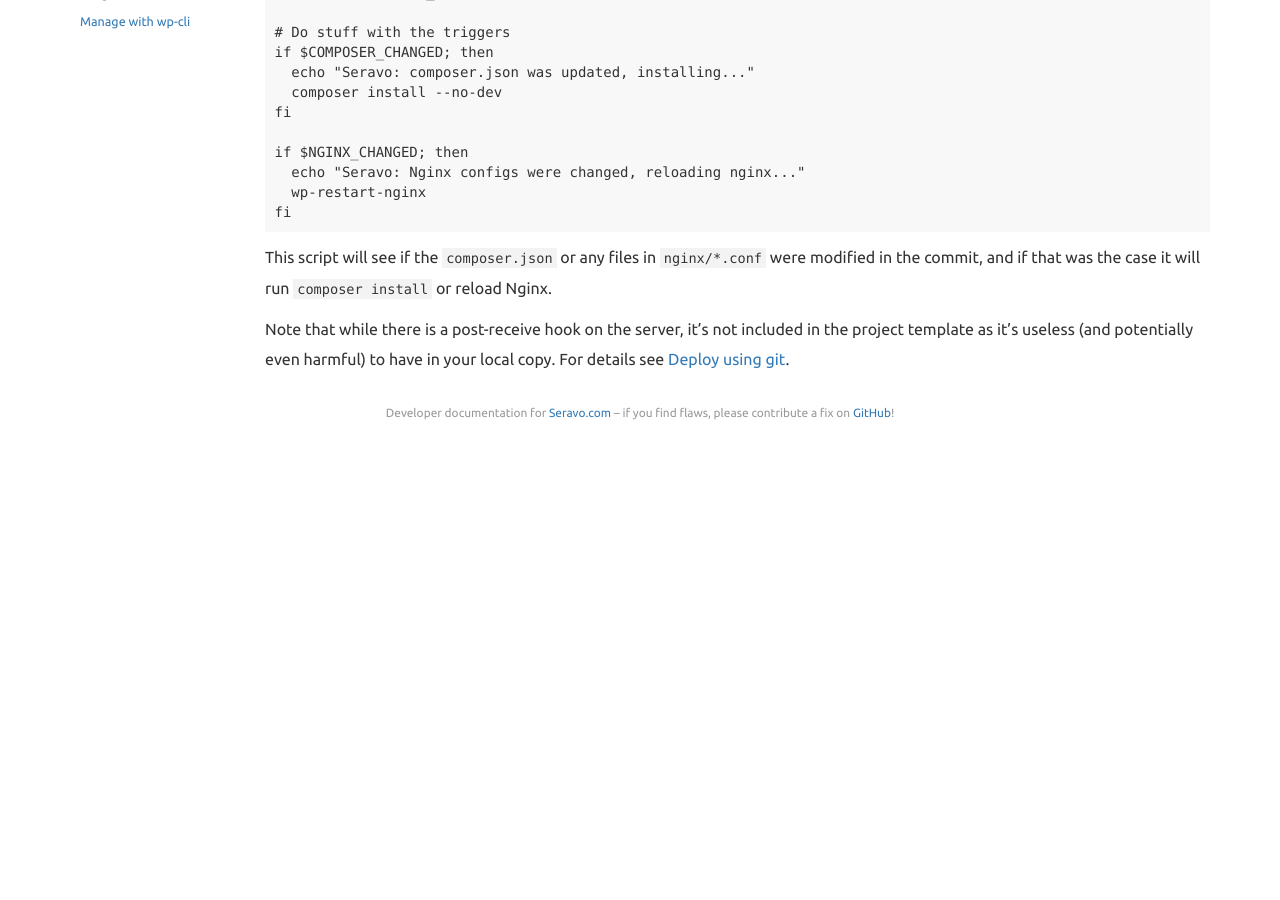
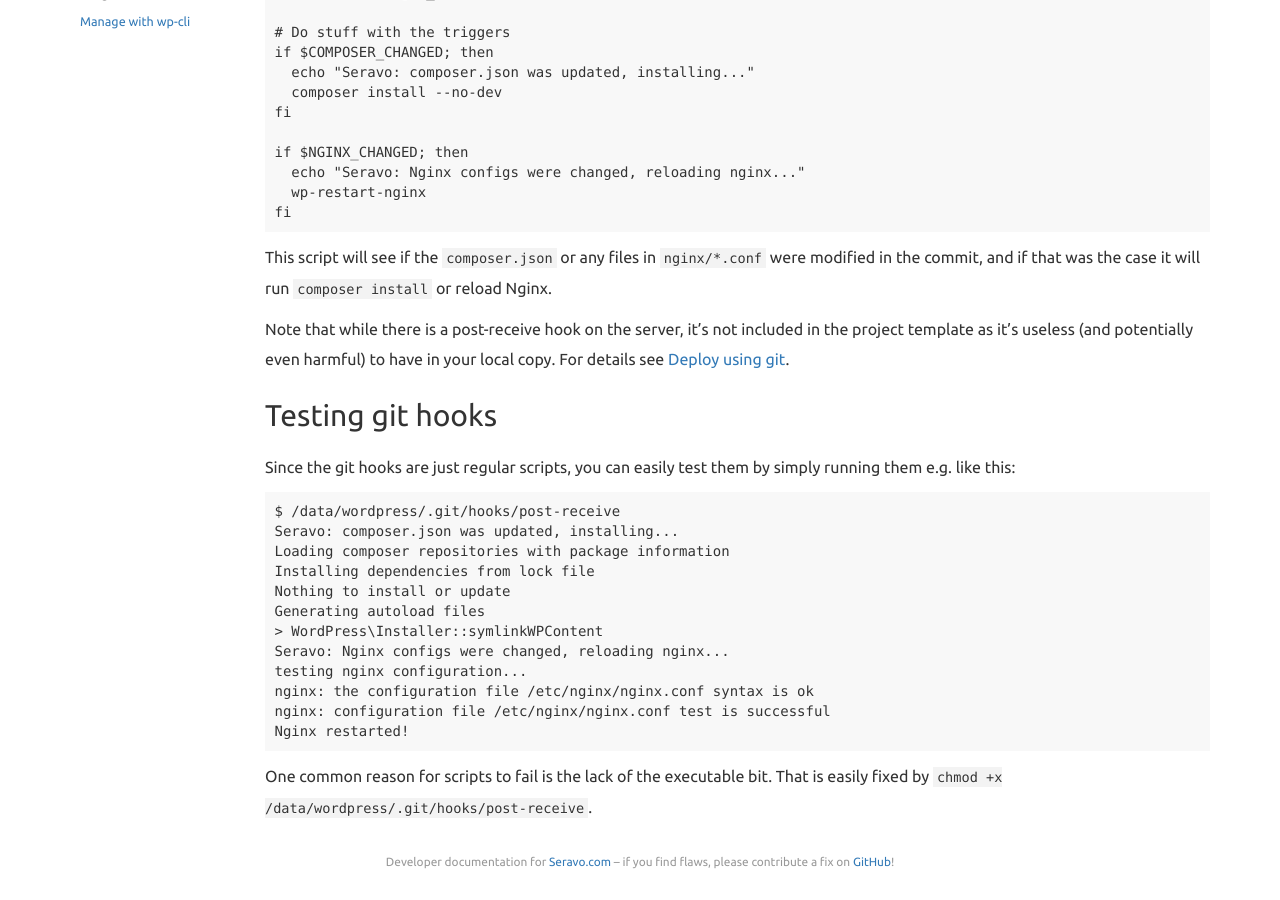
Before and after one commit to Seravo/docs, a Jekyll site: the page built from _posts/2015-10-12-using-git-hooks.md, in a window 1280 px wide and 900 px high, scrolled down 1544 px. Built offline with Jekyll 4.4.1, drawn with Linux system fonts in a browser that asks for light colours; nearby versions of some CDN libraries; before the commit the page ends 1995 px from its top, so only the background shows below that.

Commit message:
Extend git hooks docs to cover testing and reminder about chmod

````diff
--- a/_posts/2015-10-12-using-git-hooks.md
+++ b/_posts/2015-10-12-using-git-hooks.md
@@ -79,3 +79,24 @@ fi
 This script will see if the `composer.json` or any files in `nginx/*.conf` were modified in the commit, and if that was the case it will run `composer install` or reload Nginx.
 
 Note that while there is a post-receive hook on the server, it's not included in the project template as it's useless (and potentially even harmful) to have in your local copy. For details see [Deploy using git]({{ site.baseurl }}{% post_url 2015-10-12-deploy-using-git %}).
+
+## Testing git hooks
+
+Since the git hooks are just regular scripts, you can easily test them by simply running them e.g. like this:
+
+```
+$ /data/wordpress/.git/hooks/post-receive
+Seravo: composer.json was updated, installing...
+Loading composer repositories with package information
+Installing dependencies from lock file
+Nothing to install or update
+Generating autoload files
+> WordPress\Installer::symlinkWPContent
+Seravo: Nginx configs were changed, reloading nginx...
+testing nginx configuration...
+nginx: the configuration file /etc/nginx/nginx.conf syntax is ok
+nginx: configuration file /etc/nginx/nginx.conf test is successful
+Nginx restarted!
+```
+
+One common reason for scripts to fail is the lack of the executable bit. That is easily fixed by `chmod +x /data/wordpress/.git/hooks/post-receive`.
````
